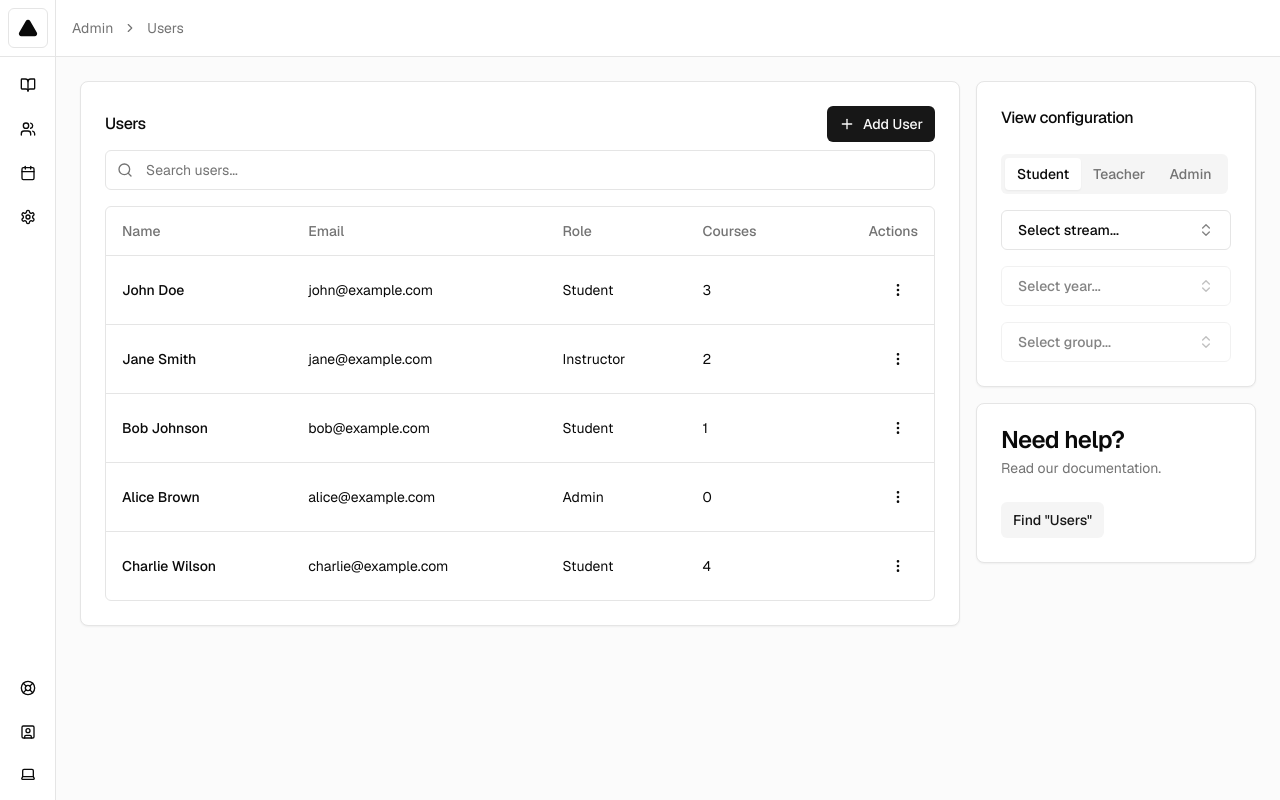
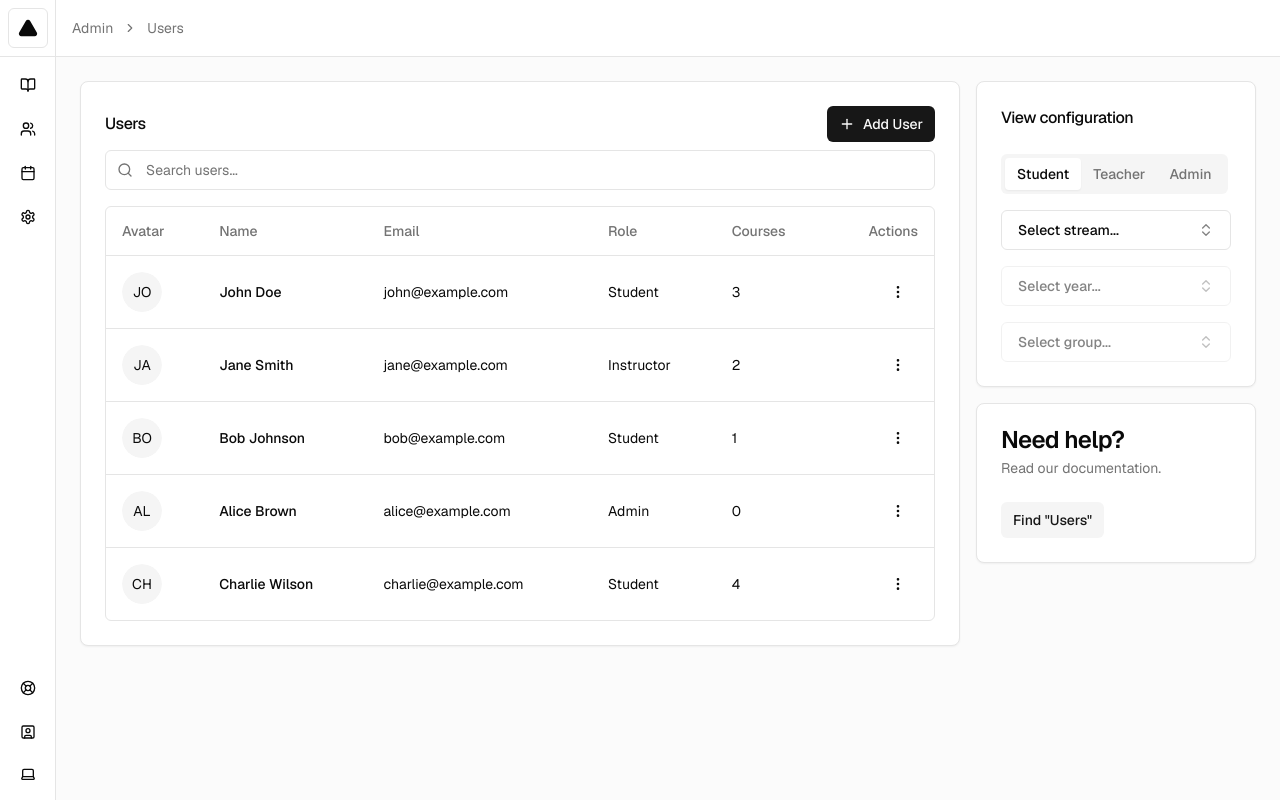
Before and after one commit to Kortasfa/university-scheduler, a Next.js app: page /admin/users in a window 1280 px wide. Built offline with nearby package versions, Linux system fonts and the light colour scheme.

Commit message:
подправил конфиг

```diff
--- a/components/users/users-table.tsx
+++ b/components/users/users-table.tsx
@@ -1,6 +1,3 @@
-"use client"
-
-import { useState } from "react"
 import {
   Table,
   TableBody,
@@ -20,6 +17,7 @@ import {
 import { Button } from "@/components/ui/button"
 import { User } from "@/lib/data"
 import { MoreVertical } from "lucide-react"
+import { Avatar, AvatarFallback, AvatarImage } from "../ui/avatar"
 
 interface UsersTableProps {
   users: User[]
@@ -33,6 +31,7 @@ export function UsersTable({ users, onDeleteUser, onEditUser }: UsersTableProps)
       <Table>
         <TableHeader>
           <TableRow>
+            <TableHead>Avatar</TableHead>
             <TableHead>Name</TableHead>
             <TableHead>Email</TableHead>
             <TableHead>Role</TableHead>
@@ -43,6 +42,12 @@ export function UsersTable({ users, onDeleteUser, onEditUser }: UsersTableProps)
         <TableBody>
           {users.map((user) => (
             <TableRow key={user.id}>
+              <TableCell>
+              <Avatar className="w-10 h-10">
+                <AvatarImage src={user.avatar || undefined} alt="User avatar" />
+                <AvatarFallback>{user.name.slice(0, 2).toUpperCase()}</AvatarFallback>
+              </Avatar>
+              </TableCell>
               <TableCell className="font-medium">{user.name}</TableCell>
               <TableCell>{user.email}</TableCell>
               <TableCell>{user.role}</TableCell>
--- a/next.config.js
+++ b/next.config.js
@@ -1,14 +1,6 @@
-const withPWA = require('next-pwa');
+const withPWA = require('next-pwa')({
+  dest: 'public',
+  disable: process.env.NODE_ENV === 'development',
+})
 
-const settings = {
-  env: {
-  },
-  devIndicators: {
-    autoPrerender: false,
-  },
-  pwa: {
-    dest: 'public',
-  },
-};
-
-module.exports = process.env.NODE_ENV === 'development' ? settings : withPWA(settings);
+module.exports = withPWA()
```
Also changed, not shown: 1 other file (tests, documents, lock files or other folders).
